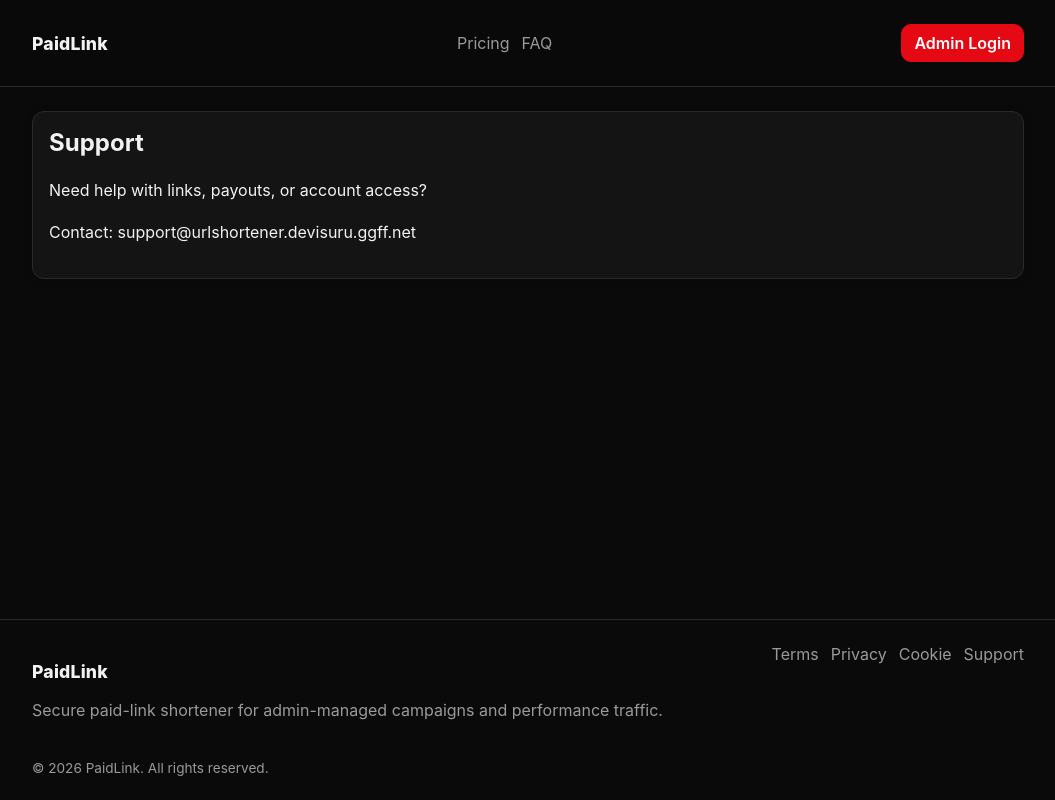
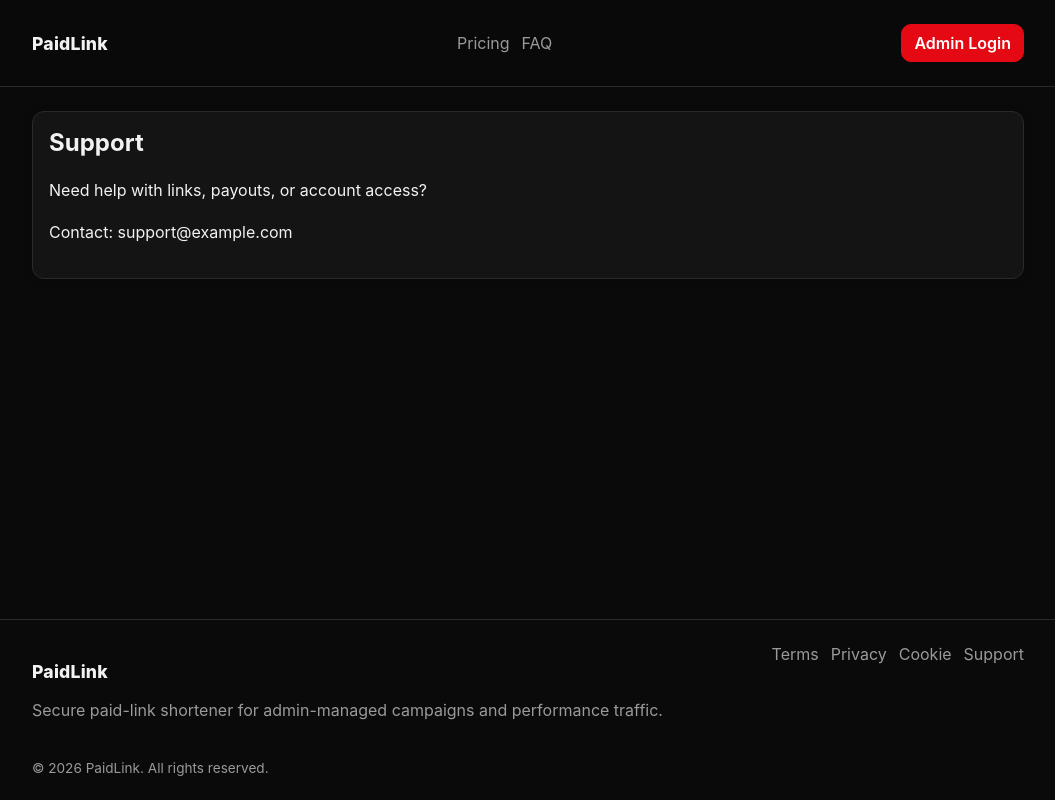
Before and after one commit to DevIsuruSampath/urlshortener, a Next.js app in the folder apps/web/: page /support in a window 1280 px wide. Shown: the whole page, without its empty margins (112-1167 px from the left). Built offline with nearby package versions, Linux system fonts and the light colour scheme.

Commit message:
fix(web): 🐛 remove stale email address from support page

```diff
--- a/apps/web/src/app/(public)/support/page.tsx
+++ b/apps/web/src/app/(public)/support/page.tsx
@@ -5,7 +5,7 @@ export default function SupportPage() {
         <h1>Support</h1>
         <p>Need help with links, payouts, or account access?</p>
         <p>
-          Contact: <a href="mailto:support@urlshortener.devisuru.ggff.net">support@urlshortener.devisuru.ggff.net</a>
+          Contact: <a href="mailto:support@example.com">support@example.com</a>
         </p>
       </section>
     </div>
```
